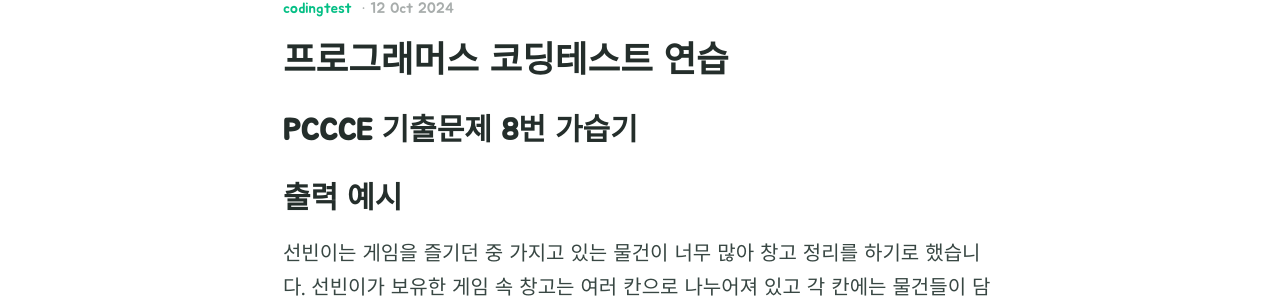
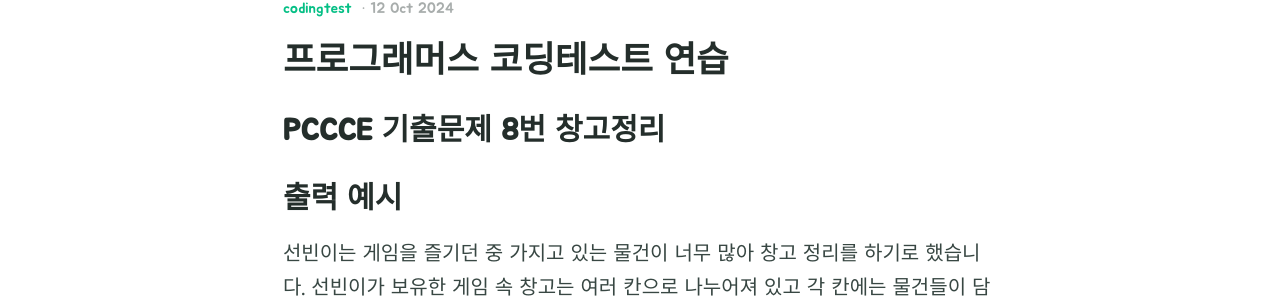
Before and after one commit to tletle7102/tletle7102.github.io, a Jekyll site: the page built from _posts/2024-10-12-pcce-8.md, in a window 1280 px wide and 900 px high. Shown: the part 168-471 px from the top of the window. Built offline with Jekyll 4.4.1, drawn with Linux system fonts in a browser that asks for light colours.

Commit message:
Update 2024-10-12-pcce-8.md

```diff
--- a/_posts/2024-10-12-pcce-8.md
+++ b/_posts/2024-10-12-pcce-8.md
@@ -10,7 +10,7 @@ last_modified_at:
 
 ## 프로그래머스 코딩테스트 연습
 
-### PCCCE 기출문제 8번 가습기
+### PCCCE 기출문제 8번 창고정리
 
 ### 출력 예시
 선빈이는 게임을 즐기던 중 가지고 있는 물건이 너무 많아 창고 정리를 하기로 했습니다. 선빈이가 보유한 게임 속 창고는 여러 칸으로 나누어져 있고 각 칸에는 물건들이 담겨있습니다. 창고를 정리할 방법을 고민하던 선빈이는 같은 물건이 여러 칸에 나누어 들어있는 것을 발견하고 우선 같은 물건끼리 최대한 겹쳐쌓는 방식으로 창고를 정리하기로 했습니다. 선빈이의 창고에 들어있는 물건의 이름과 개수는 리스트 형태로 주어지며, 한 칸에 겹쳐질 수 있는 물건의 개수에는 제한이 없다고 가정합니다.
```
